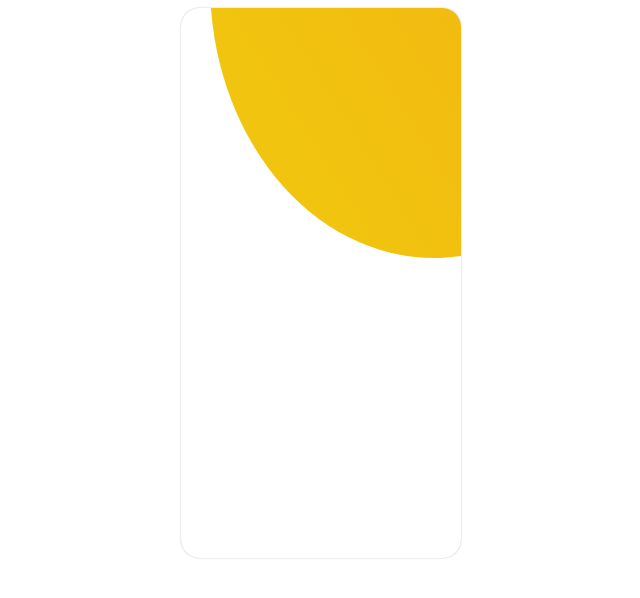
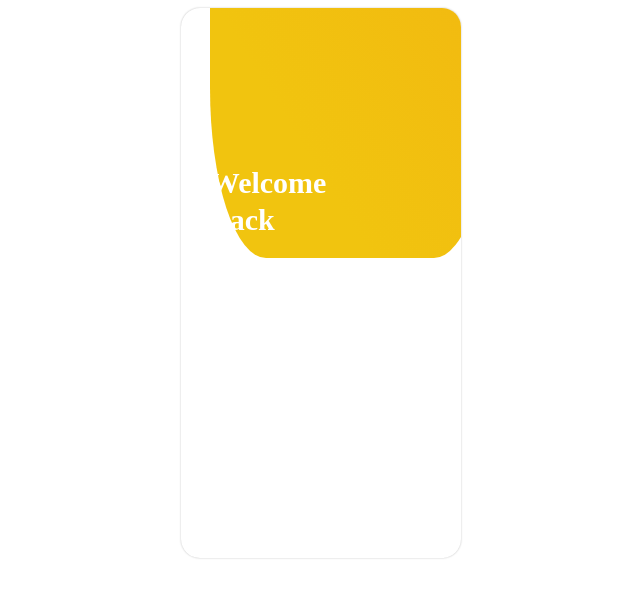
Before and after one commit to mmilett14/vyb-login, a React (Create React App) app: page / in a window 1280 px wide. Shown: the top 598 px of the page, without its empty margins (319-959 px from the left). Built offline with nearby package versions, Linux system fonts and the light colour scheme.

Commit message:
began working on header text

```diff
--- a/src/components/accountBox/index.jsx
+++ b/src/components/accountBox/index.jsx
@@ -24,12 +24,12 @@ const TopContainer = styled.div`
 `;
 
 const BackDrop = styled.div`
-    width: 160%;
-    height: 550px;
+    width: 100%;
+    height: 850px;
     position: absolute;
-    dispaly: flex;
+    display: flex;
     flex-direction: column;
-    border-radius: 50%;
+    border-radius: 20%;
     background: rgb(241, 196, 15);
     background: linear-gradient(
         58deg,
@@ -38,10 +38,29 @@ const BackDrop = styled.div`
     );
 `;
 
+const HeaderContainer = styled.h2`
+    width: 100%;
+    display: flex;
+    flex-direction: column;
+`;
+
+const HeaderText = styled.h2`
+    font-size: 30px;
+    font-weight: 600;
+    line-height: 1.24;
+    color: #fff;
+    z-index: 10;
+    margin: 0;
+`;
+
 export function AccountBox(props) {
     return <BoxContainer>
         <TopContainer>
             <BackDrop />
+            <HeaderContainer>
+                <HeaderText>Welcome</HeaderText>
+                <HeaderText>Back</HeaderText>
+            </HeaderContainer>
         </TopContainer>
     </BoxContainer>
 }
```
